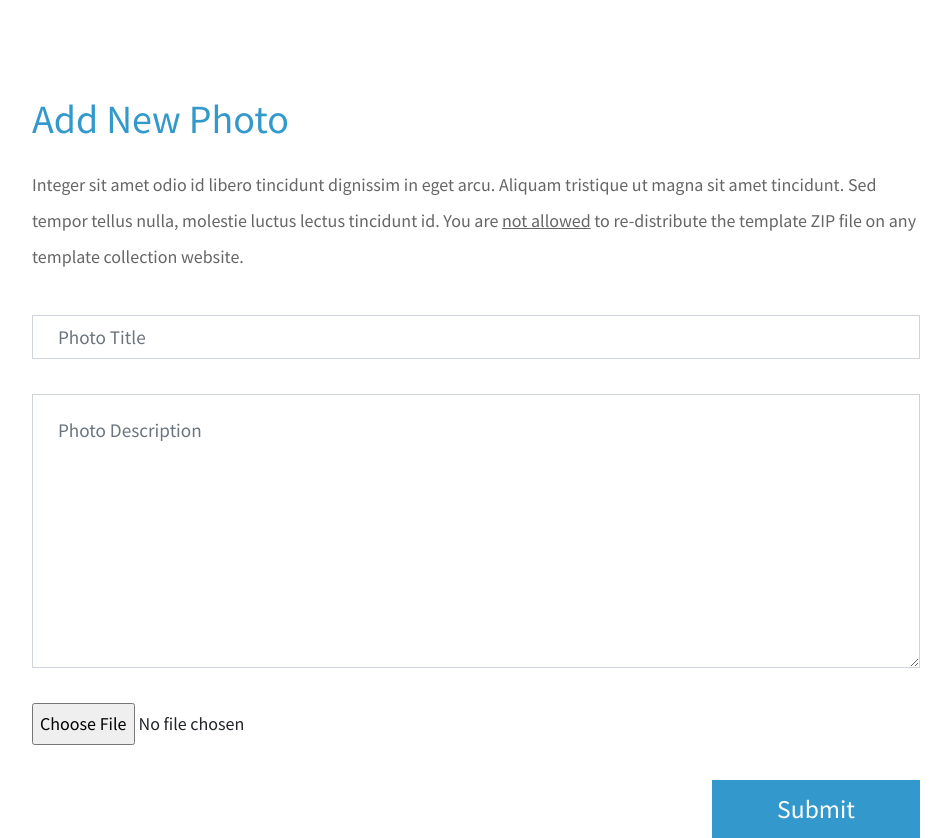
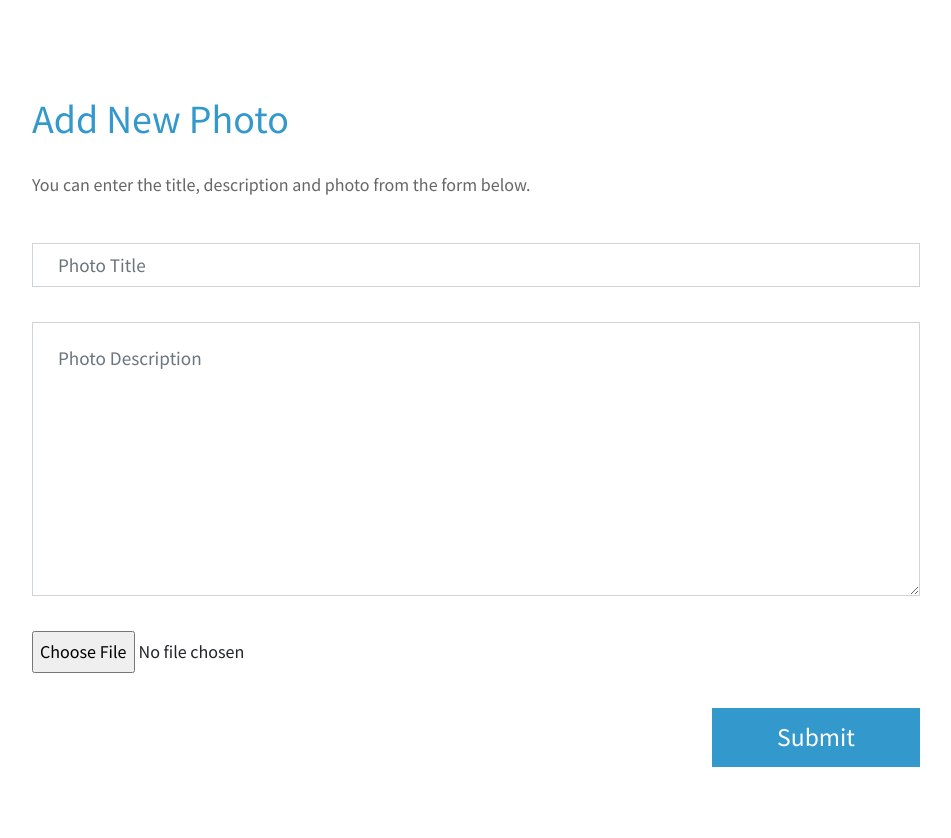
Before and after one commit to Atakatom/PCAT, a Node server app: page /add in a window 1280 px wide. Shown: the part 451-1289 px from the top of the page, without its empty margins (164-1115 px from the left). Run offline with Node 20, Linux system fonts and the light colour scheme; some libraries are stand-ins or nearby versions.

Commit message:
Changed add text

```diff
--- a/views/add.ejs
+++ b/views/add.ejs
@@ -26,9 +26,9 @@
 						<div class="col-12">
 							<div class="mx-auto tm-about-text-container px-3">
 								<h2 class="tm-page-title mb-4 tm-text-primary">Add New Photo</h2>
-                                <p class="mb-4">
-                                    Integer sit amet odio id libero tincidunt dignissim in eget arcu. Aliquam tristique ut magna sit amet tincidunt. Sed tempor tellus nulla, molestie luctus lectus tincidunt id. You are <u>not allowed</u> to re-distribute the template ZIP file on any template collection website.
-                                </p>
+                  <p class="mb-4">
+                    You can enter the title, description and photo from the form below.
+                  </p>
             	</div>
 						</div>
 					</div>
```
